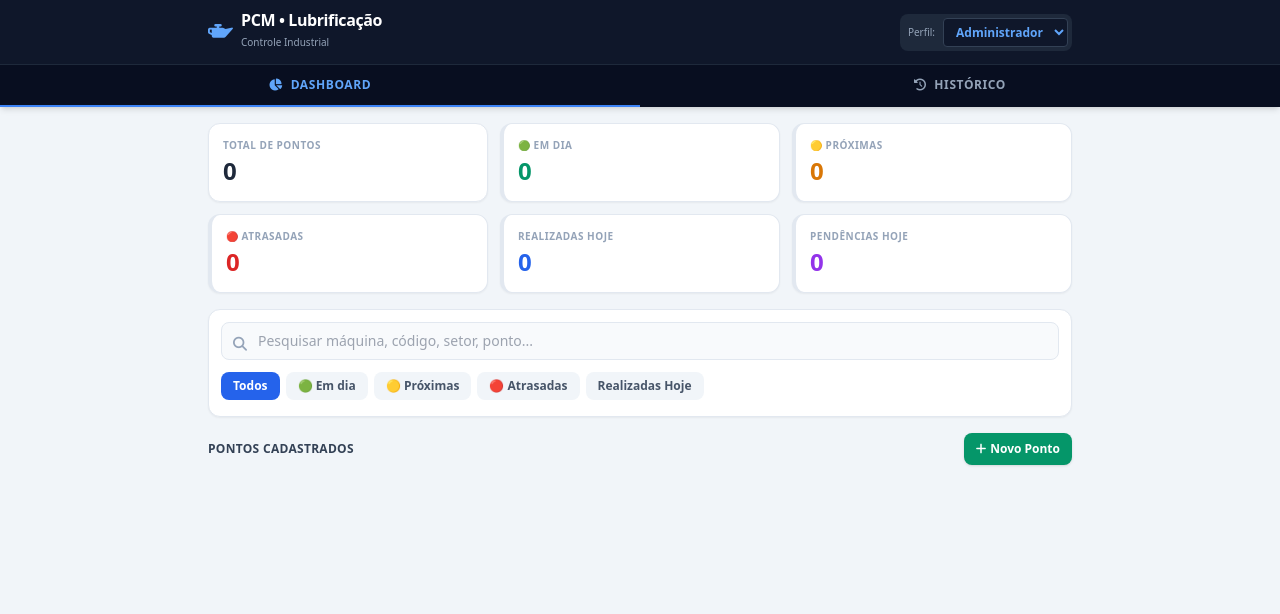
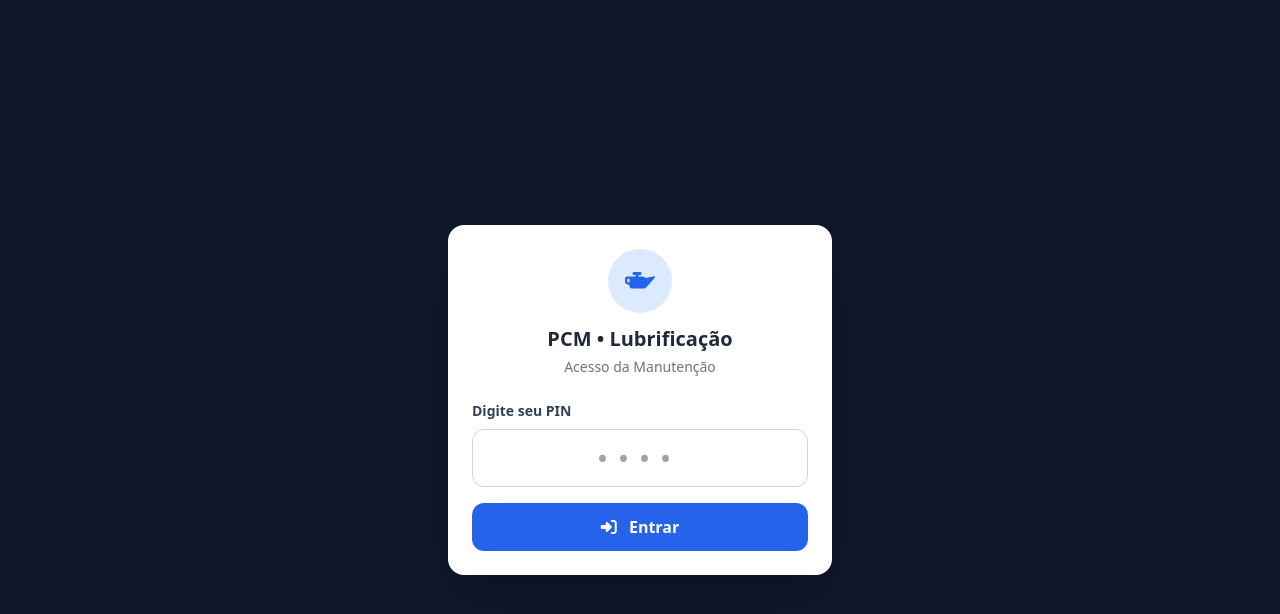
Before and after one commit to renasimoes-ui/pcm-lubrificacao, a website: page index.html in a window 1280 px wide. Drawn offline with nearby package versions, Linux system fonts and the light colour scheme; no server answers.

Commit message:
Update index.html

```diff
--- a/index.html
+++ b/index.html
@@ -17,7 +17,50 @@
 <meta name="apple-mobile-web-app-title" content="PCM Lubrificação">
 </head>
 <body class="bg-slate-100 text-slate-800 antialiased min-h-screen flex flex-col font-sans select-none">
+<div id="loginScreen" class="fixed inset-0 bg-slate-900 z-[9999] flex items-center justify-center p-4">
+    <div class="bg-white rounded-2xl shadow-2xl w-full max-w-sm p-6">
 
+        <div class="text-center mb-6">
+            <div class="w-16 h-16 bg-blue-100 text-blue-600 rounded-full flex items-center justify-center mx-auto mb-3">
+                <i class="fa-solid fa-oil-can text-2xl"></i>
+            </div>
+
+            <h2 class="text-xl font-black text-slate-800">
+                PCM • Lubrificação
+            </h2>
+
+            <p class="text-sm text-slate-500 mt-1">
+                Acesso da Manutenção
+            </p>
+        </div>
+
+        <label class="block text-sm font-bold text-slate-700 mb-2">
+            Digite seu PIN
+        </label>
+
+        <input
+            id="loginPIN"
+            type="password"
+            inputmode="numeric"
+            maxlength="4"
+            placeholder="••••"
+            class="w-full text-center text-2xl tracking-[0.5em] font-black border border-slate-300 rounded-xl px-4 py-3 outline-none focus:ring-2 focus:ring-blue-500"
+        >
+
+        <button
+            onclick="submitLogin()"
+            class="w-full mt-4 bg-blue-600 hover:bg-blue-700 text-white font-bold py-3 rounded-xl"
+        >
+            <i class="fa-solid fa-right-to-bracket mr-2"></i>
+            Entrar
+        </button>
+
+        <p id="loginError" class="text-red-500 text-sm text-center font-bold mt-3 hidden">
+            PIN inválido
+        </p>
+
+    </div>
+</div>
 <!-- Notificação Toast Simulação -->
 <div id="toast" class="fixed top-4 right-4 z-50 transform translate-x-full transition-transform duration-300 max-w-sm bg-slate-900 text-white p-4 rounded-xl shadow-2xl border-l-4 border-emerald-500 flex items-start gap-3 hidden">
     <i class="fa-solid fa-circle-check text-emerald-400 text-xl mt-0.5"></i>
```
